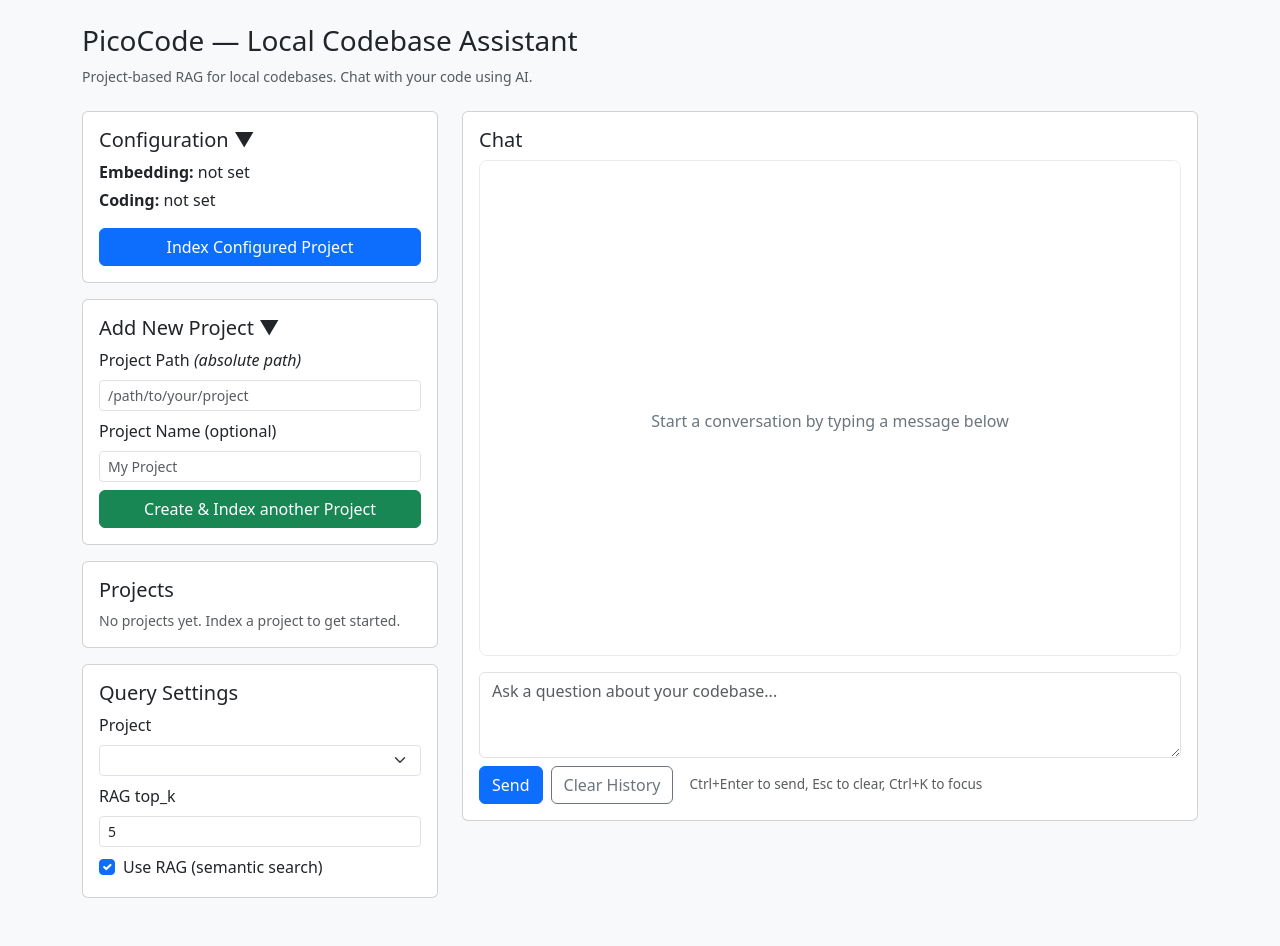
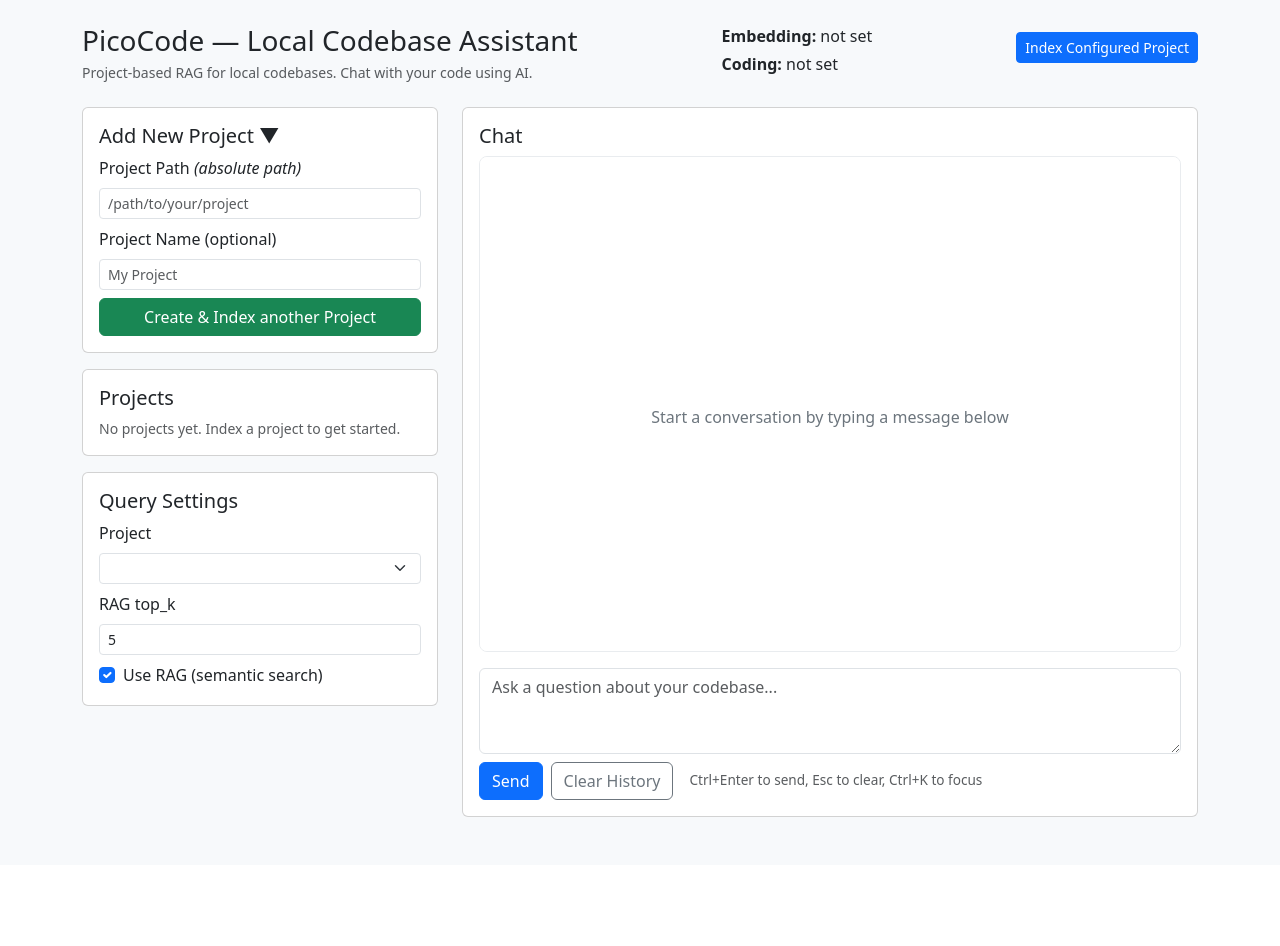
Before and after one commit to CodeAtCode/PicoCode, a FastAPI app: page / in a window 1280 px wide. After the commit the page ends 817 px from the top, so only its background shows below. Run offline with FastAPI, Linux system fonts and the light colour scheme; data that the repository does not hold is empty; parts of the project's set-up code (start-up, migrations or seed data) failed here and were passed over; some libraries are stand-ins or nearby versions.

Commit message:
fix(stuff): wip

```diff
--- a/db/operations.py
+++ b/db/operations.py
@@ -12,10 +12,6 @@
 from .connection import get_db_connection
 
 _LOG = get_logger(__name__)
-
-
-
-
 
 
 def init_db(database_path: str) -> None:
--- a/templates/index.html
+++ b/templates/index.html
@@ -33,30 +33,25 @@
     </div>
     <!-- Toast container -->
     <div id="toastContainer" class="position-fixed bottom-0 end-0 p-3" style="z-index: 1080;"></div>
-    <header class="mb-4">
-      <h1 class="h3">PicoCode — Local Codebase Assistant</h1>
-      <p class="text-muted small">Project-based RAG for local codebases. Chat with your code using AI.</p>
-    </header>
+      <header class="mb-4 d-flex justify-content-between align-items-start">
+        <div>
+          <h1 class="h3 mb-1">PicoCode — Local Codebase Assistant</h1>
+          <p class="text-muted small mb-0">Project-based RAG for local codebases. Chat with your code using AI.</p>
+        </div>
+        <div class="config-section">
+          <p class="mb-1"><strong>Embedding:</strong> {{ config.get("embedding_model") or "not set" }}</p>
+          <p class="mb-0"><strong>Coding:</strong> {{ config.get("coding_model") or "not set" }}</p>
+        </div>
+        <div class="config-section">
+          <form action="/index" method="post" class="mt-2">
+            <button class="btn btn-primary btn-sm" type="submit">Index Configured Project</button>
+          </form>
+        </div>
+      </header>
 
     <div class="row g-4">
       <div class="col-lg-4">
         <div class="card">
-          <div class="card-body">
-            <h5 class="card-title toggle-section" style="cursor: pointer;" data-section="configSection">
-              Configuration <span id="configToggle">▼</span>
-            </h5>
-            <div id="configSection">
-              <p class="mb-1"><strong>Embedding:</strong> {{ config.get("embedding_model") or "not set" }}</p>
-              <p class="mb-0"><strong>Coding:</strong> {{ config.get("coding_model") or "not set" }}</p>
-
-              <form action="/index" method="post" class="mt-3">
-                <button class="btn btn-primary w-100" type="submit">Index Configured Project</button>
-              </form>
-            </div>
-          </div>
-        </div>
-
-        <div class="card mt-3">
           <div class="card-body">
             <h5 class="card-title toggle-section" style="cursor: pointer;" data-section="addProjectSection">
               Add New Project <span id="addProjectToggle">▼</span>
```
Also changed, not shown: ai/analyzer.py (+11 -2 lines), db/vector_operations.py (+0 -16 lines).
